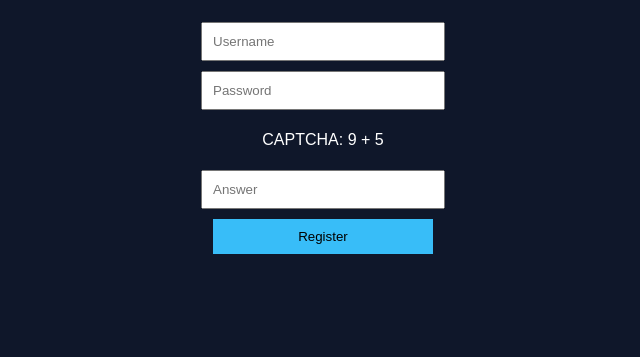
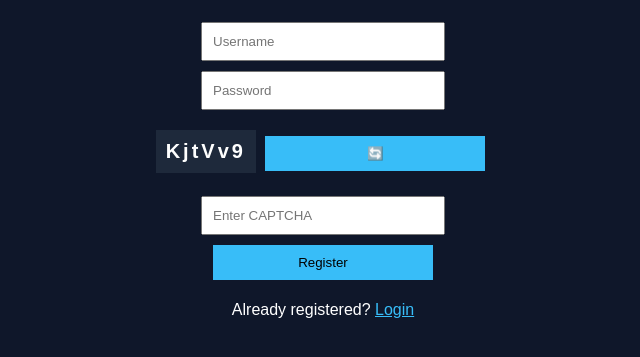
Before and after one commit to monesh-sys/personalstorage, a plain HTML site: page register.html in a window 1280 px wide. Shown: the part 119-476 px from the top of the page, without its empty margins (317-957 px from the left). Drawn offline with Linux system fonts and the light colour scheme.

Commit message:
Update register.html

```diff
--- a/register.html
+++ b/register.html
@@ -1,39 +1,65 @@
 <!DOCTYPE html>
 <html>
 <head>
-  <title>Register</title>
+  <title>Register | Personal Storage</title>
   <link rel="stylesheet" href="style.css">
 </head>
 <body>
 
 <h2>Register</h2>
 
-<form onsubmit="return registerUser()">
-  <input type="text" id="ruser" placeholder="Username" required><br>
-  <input type="password" id="rpass" placeholder="Password" required><br>
+<form onsubmit="return validateCaptcha()">
+  <input type="text" id="username" placeholder="Username" required><br>
+  <input type="password" id="password" placeholder="Password" required><br>
 
-  <p id="captcha"></p>
-  <input type="number" id="capInput" placeholder="Answer" required><br>
+  <div style="margin:15px;">
+    <span id="captchaBox"
+          style="font-size:20px;
+                 font-weight:bold;
+                 letter-spacing:3px;
+                 background:#1e293b;
+                 padding:10px;
+                 display:inline-block;">
+    </span>
+    <button type="button" onclick="generateCaptcha()">🔄</button>
+  </div>
+
+  <input type="text" id="captchaInput" placeholder="Enter CAPTCHA" required><br>
 
   <button type="submit">Register</button>
 </form>
 
+<p>
+  Already registered? <a href="index.html">Login</a>
+</p>
+
 <script>
-let a = Math.floor(Math.random()*10);
-let b = Math.floor(Math.random()*10);
-document.getElementById("captcha").innerText =
-  "CAPTCHA: " + a + " + " + b;
+let captcha = "";
 
-function registerUser() {
-  let ans = document.getElementById("capInput").value;
-  if (parseInt(ans) !== a + b) {
-    alert("CAPTCHA wrong");
+function generateCaptcha() {
+  const chars = "ABCDEFGHJKLMNPQRSTUVWXYZabcdefghijkmnpqrstuvwxyz23456789";
+  captcha = "";
+  for (let i = 0; i < 6; i++) {
+    captcha += chars.charAt(Math.floor(Math.random() * chars.length));
+  }
+  document.getElementById("captchaBox").innerText = captcha;
+}
+
+function validateCaptcha() {
+  const input = document.getElementById("captchaInput").value;
+
+  if (input !== captcha) {
+    alert("❌ CAPTCHA incorrect. Try again.");
+    generateCaptcha();
     return false;
   }
-  alert("Registered successfully (demo)");
+
+  alert("✅ Registration successful (Demo version)");
   window.location.href = "index.html";
   return false;
 }
+
+generateCaptcha();
 </script>
 
 </body>
```
